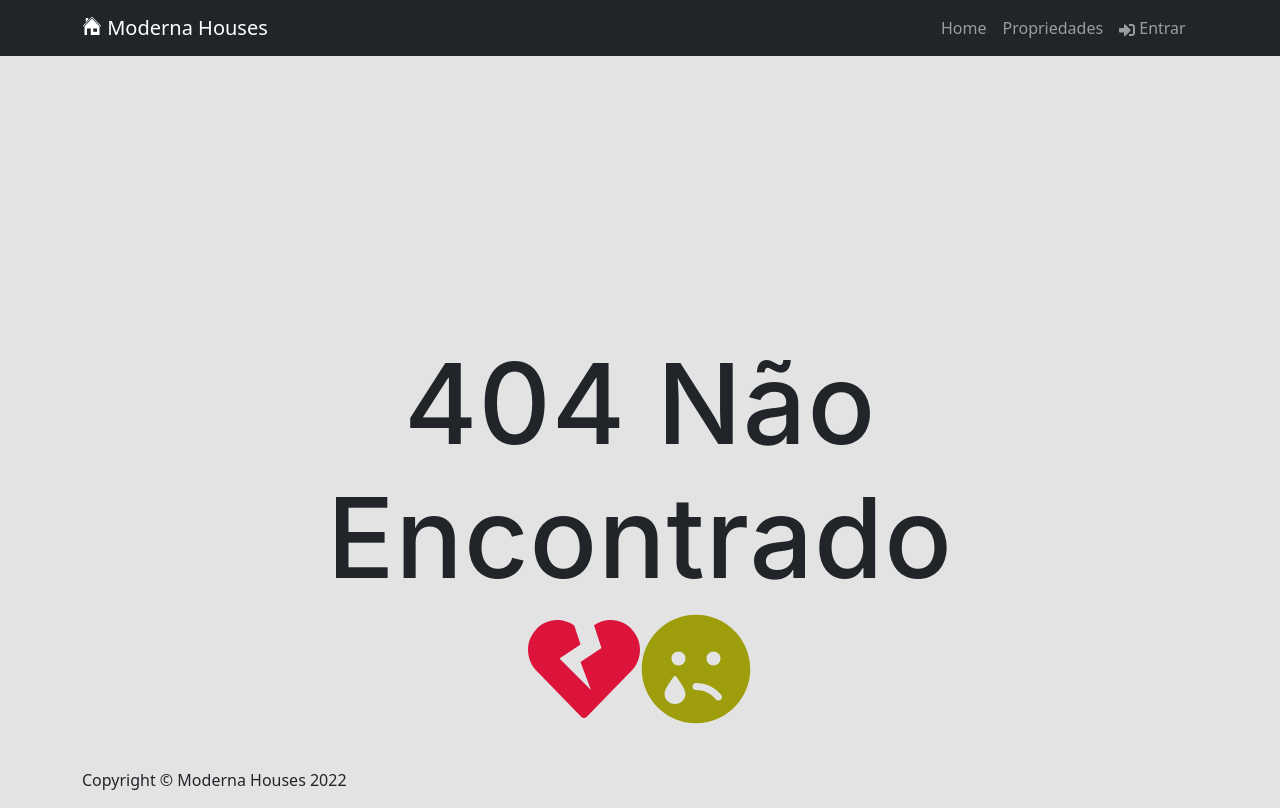
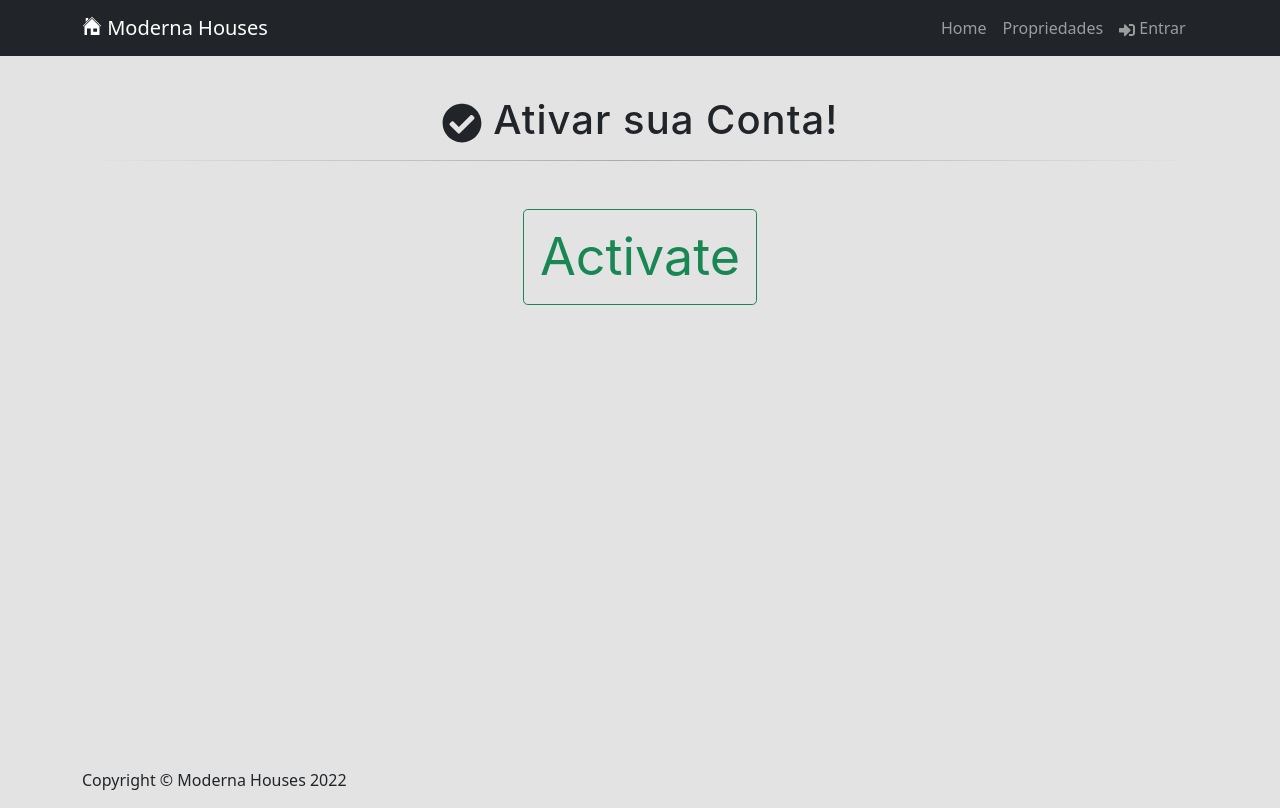
Before and after one commit to BrunoAlz/FullStack-1-DRF_REACT-REAL_STATE_WEB_APP, a React (Create React App) app in the folder frontend/: page /activate in a window 1280 px wide. Before the commit this address had no page. Built offline with nearby package versions, Linux system fonts and the light colour scheme.

Commit message:
Criando a Página de Ativação do usuário

```diff
--- a/frontend/src/App.jsx
+++ b/frontend/src/App.jsx
@@ -15,6 +15,7 @@ import PropertiesPage from "./pages/PropertiesPage";
 import NotFound from "./components/NotFound";
 import LoginPage from "./pages/LoginPage";
 import RegisterPage from "./pages/RegisterPage";
+import Activate from "./pages/Activate";
 
 const App = () => {
   return (
@@ -27,6 +28,7 @@ const App = () => {
             <Route path="/properties" element={<PropertiesPage />} />
             <Route path="/login" element={<LoginPage />} />
             <Route path="/register" element={<RegisterPage />} />
+            <Route path="/activate" element={<Activate />} />
             <Route path="*" element={<NotFound />} />
           </Routes>
           <ToastContainer theme="dark" />
--- /dev/null
+++ b/frontend/src/pages/Activate.jsx
@@ -0,0 +1,90 @@
+// HOOKS
+import { useEffect } from "react";
+
+// REACT BOOTSTRAP
+import { Col, Container, Row, Button } from "react-bootstrap";
+
+// ICONS
+import { FaCheckCircle } from "react-icons/fa";
+
+// REDUX
+import { useDispatch, useSelector } from "react-redux";
+
+// ROUTERS
+import { useNavigate, useParams } from "react-router-dom";
+
+// TOASTS
+import { toast } from "react-toastify";
+
+// COMPONENTS
+import Spinner from "../components/Spinner";
+import Title from "../components/Title";
+
+// REDUCERS
+import { activate, reset } from "../slices/auth/authSlice";
+
+const Activate = () => {
+  const { uid, token } = useParams();
+
+  const navigate = useNavigate();
+  const dispatch = useDispatch();
+
+  const { isLoading, isError, isSuccess, message } = useSelector(
+    (state) => state.auth
+  );
+
+  useEffect(() => {
+    if (isError) {
+      toast.error(message);
+    }
+    if (isSuccess) {
+      navigate("/");
+    }
+
+    dispatch(reset());
+  }, [isError, isSuccess, message, navigate, dispatch]);
+
+  const handlerSubmit = () => {
+    const userData = {
+      uid,
+      token,
+    };
+
+    dispatch(activate(userData));
+    toast.success(message);
+  };
+
+  return (
+    <>
+      <Title title="Activate User" />
+      <Container>
+        <Row>
+          <Col className="mg-top text-center">
+            <section>
+              <h1>
+                <FaCheckCircle /> Ativar sua Conta!
+              </h1>
+              <hr className="hr-text" />
+            </section>
+          </Col>
+        </Row>
+        {isLoading && <Spinner />}
+        <Row className="mt-3">
+          <Col className="text-center">
+            <Button
+              type="submit"
+              variant="outline-success"
+              size="lg"
+              className="mt-3 large-btn"
+              onClick={handlerSubmit}
+            >
+              Activate
+            </Button>
+          </Col>
+        </Row>
+      </Container>
+    </>
+  );
+};
+
+export default Activate;
```
